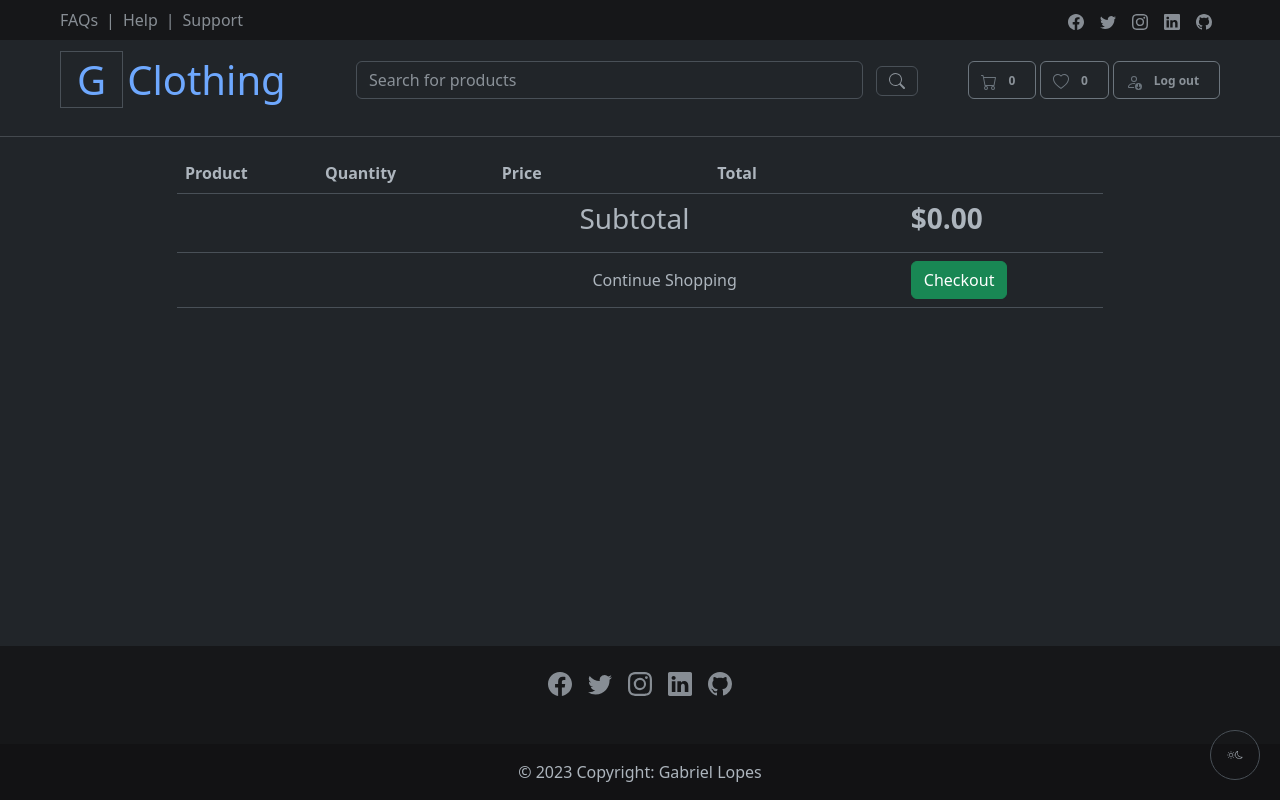
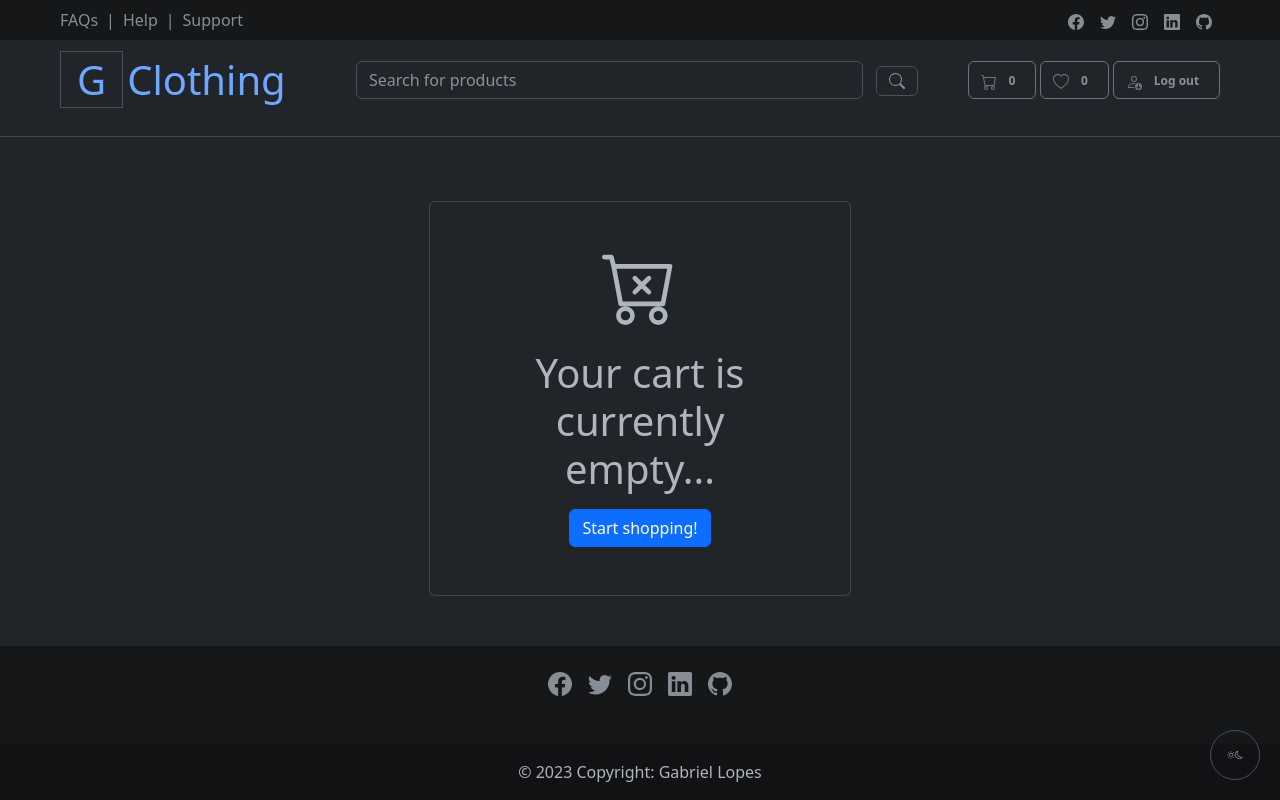
Before and after one commit to Seto000/ecommerce-website, a Django app: page /cart/ in a window 1280 px wide. Run offline with Django 4.2, Linux system fonts and the light colour scheme; the visitor is signed in with stand-in values (Sample User, id 1); data comes from the database, SQL or seed files in the repository; data that the repository does not hold is empty.

Commit message:
Final release, for now...

```diff
--- a/mysite/website/templates/cart.html
+++ b/mysite/website/templates/cart.html
@@ -4,6 +4,22 @@
 
 {% block content %}
 {% include 'navbar.html' %}
+{% if cart_num < 1 %}
+<div class="my-5 mx-2 d-flex justify-content-center align-items-center">
+  <div class="card col-md-4 shadow-md p-5">
+    <div class="mb-4 text-center">
+      <svg xmlns="http://www.w3.org/2000/svg" width="75" height="75" fill="currentColor" class="bi bi-cart-x" viewBox="0 0 16 16">
+        <path d="M7.354 5.646a.5.5 0 1 0-.708.708L7.793 7.5 6.646 8.646a.5.5 0 1 0 .708.708L8.5 8.207l1.146 1.147a.5.5 0 0 0 .708-.708L9.207 7.5l1.147-1.146a.5.5 0 0 0-.708-.708L8.5 6.793 7.354 5.646z"/>
+        <path d="M.5 1a.5.5 0 0 0 0 1h1.11l.401 1.607 1.498 7.985A.5.5 0 0 0 4 12h1a2 2 0 1 0 0 4 2 2 0 0 0 0-4h7a2 2 0 1 0 0 4 2 2 0 0 0 0-4h1a.5.5 0 0 0 .491-.408l1.5-8A.5.5 0 0 0 14.5 3H2.89l-.405-1.621A.5.5 0 0 0 2 1H.5zm3.915 10L3.102 4h10.796l-1.313 7h-8.17zM6 14a1 1 0 1 1-2 0 1 1 0 0 1 2 0zm7 0a1 1 0 1 1-2 0 1 1 0 0 1 2 0z"/>
+      </svg>
+    </div>
+    <div class="text-center">
+      <h1>Your cart is currently empty...</h1>
+      <a href="{% url 'products' %}" class="btn btn-primary mt-2">Start shopping!</a>
+    </div>
+  </div>
+</div>
+{% else %}
 <div class="container">
   <div class="row">
     <div class="col-sm-12 col-md-10 mx-auto table-responsive">
@@ -103,6 +119,7 @@
     </div>
   </div>
 </div>
+{% endif %}
 {% include 'footer.html' %}
 <script>
   var quantityInputs = document.getElementsByClassName("quantity-input");
--- a/mysite/website/templates/login.html
+++ b/mysite/website/templates/login.html
@@ -19,7 +19,7 @@
 
 {% block content %}
 {% include 'navbar.html' %}
-<div class="container mt-5 mb-5 pt-5 pb-5">
+<div class="container my-2 pt-2 pb-5">
   <main class="form-signin w-100 m-auto mt-5">
     <form method="post">
       {% csrf_token %}
--- a/mysite/website/templates/register.html
+++ b/mysite/website/templates/register.html
@@ -35,7 +35,7 @@
 
 {% block content %}
 {% include 'navbar.html' %}
-<div class="container mt-5 mb-5 pt-5 pb-5">
+<div class="container my-2 pt-2 pb-5">
   <main class="form-signin w-100 m-auto mt-5">
     <form method="post">
       {% csrf_token %}
```
Also changed, not shown: mysite/mysite/settings.py (+2 -7 lines), mysite/website/templates/favorites.html (+16 -0 lines).
